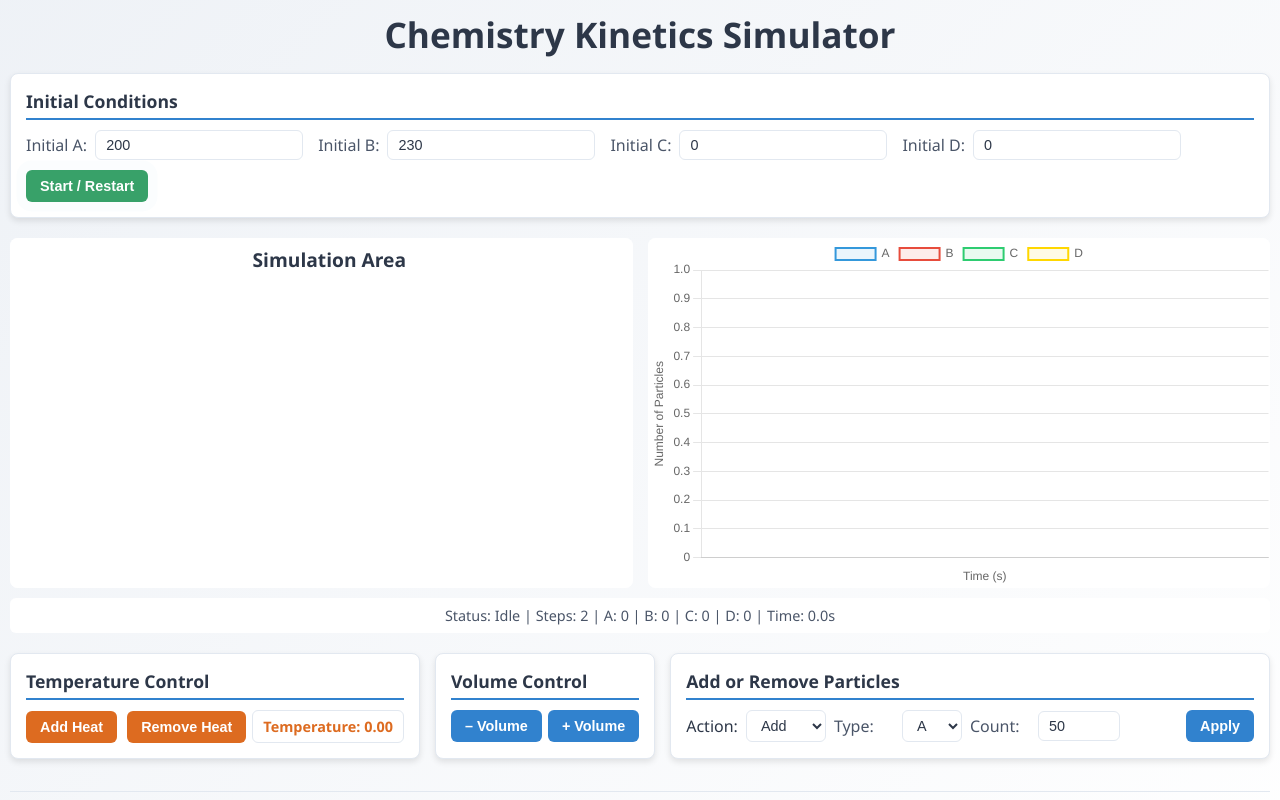
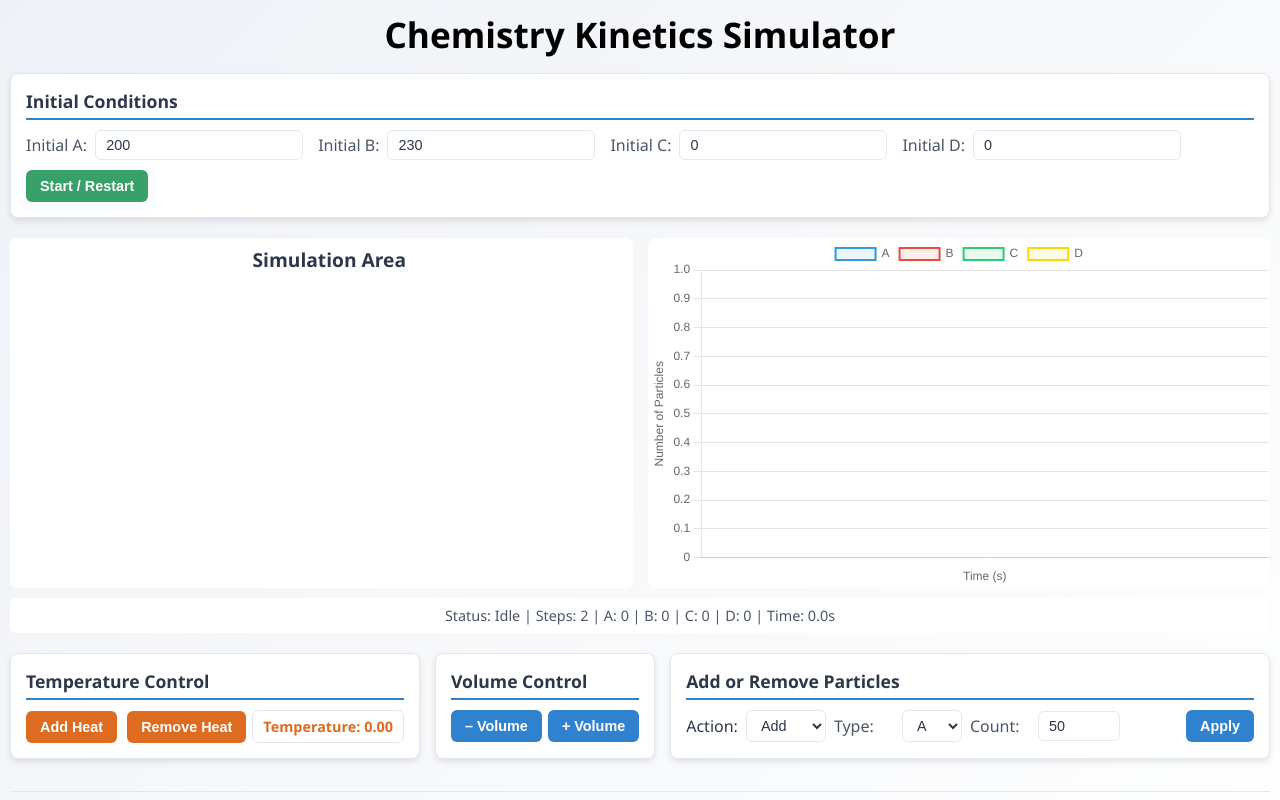
Before and after one commit to dvovera/chem-kinetics-sim, a plain HTML site: page index.html in a window 1280 px wide. Shown: the top 800 px of the page. Drawn offline with nearby package versions, Linux system fonts and the light colour scheme.

Commit message:
Update index.html

```diff
--- a/index.html
+++ b/index.html
@@ -72,7 +72,7 @@
       margin: 0 0 5px 0;
       font-size: 2.2em;
       font-weight: 700;
-      color: var(--text-primary);
+      color: #000000;
       /* animation: titleGlow 3s ease-in-out infinite; */
     }
 
```
